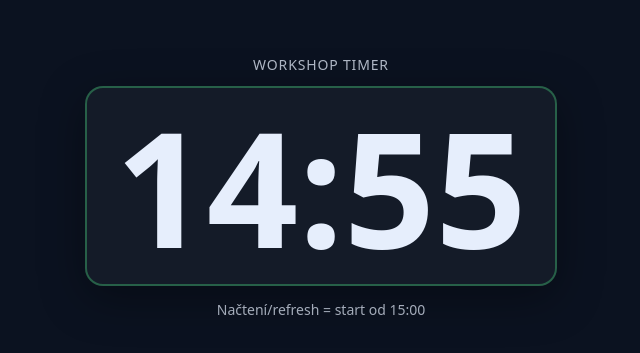
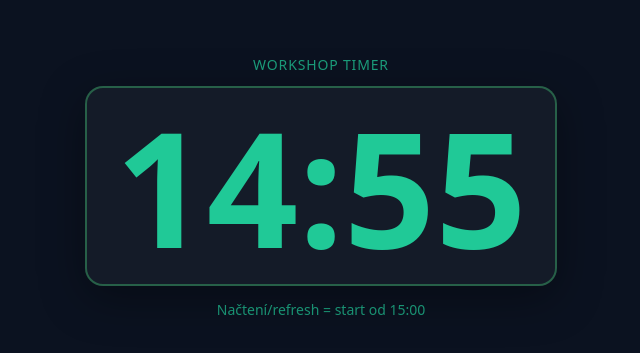
Before and after one commit to waldhauserjan/Projekt-JWA, a plain HTML site: page index.html in a window 1280 px wide. Shown: the part 213-566 px from the top of the page, without its empty margins (319-959 px from the left). Drawn offline with Linux system fonts and the light colour scheme.

Commit message:
Update index.html

```diff
--- a/index.html
+++ b/index.html
@@ -7,7 +7,7 @@
   <style>
     :root {
       --bg: #0b1220;
-      --fg: #e6eefc;
+      --fg: #20C997;
       --accent: #4ade80;
       --danger: #fb7185;
     }
```
